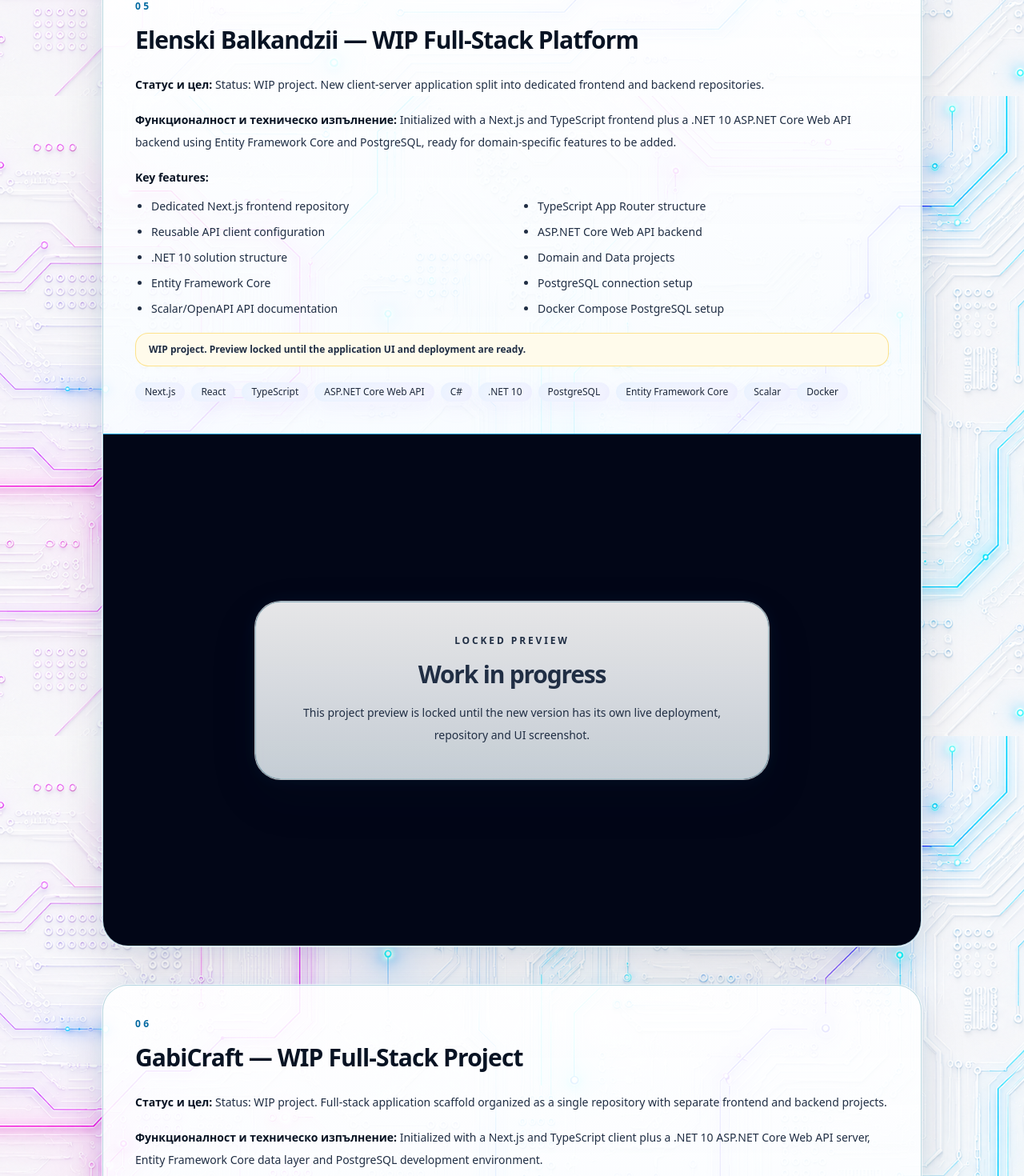
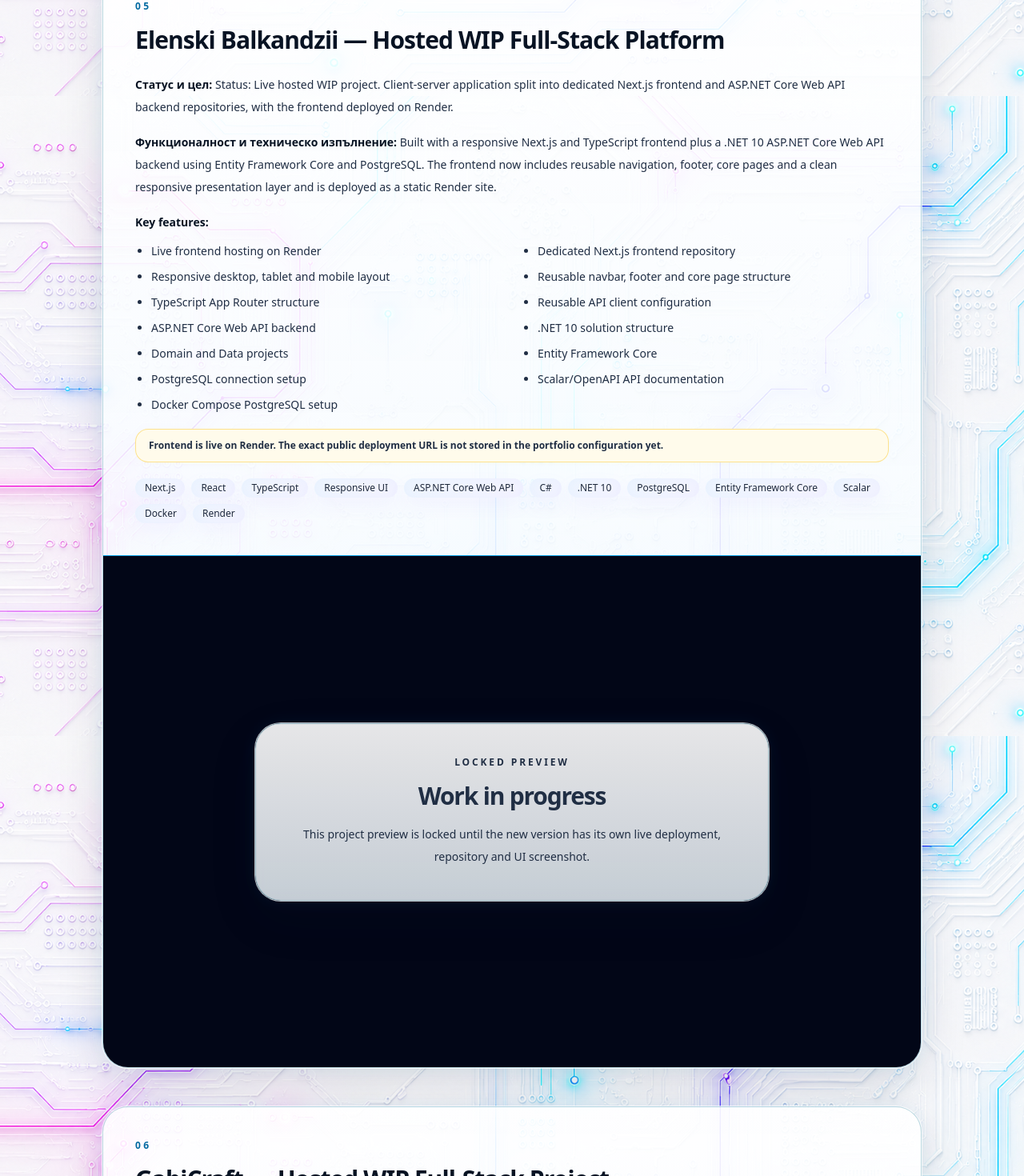
Before and after one commit to viktor132607/MyPortfolioPage, a Next.js app: page /bg in a window 1280 px wide. Shown: the part 9480-10950 px from the top of the page at 80% size. Built offline with nearby package versions, Linux system fonts and the light colour scheme; no server answers.

Commit message:
Update Elenski Balkandzii and GabiCraft hosting status

```diff
--- a/src/data/en/projects.ts
+++ b/src/data/en/projects.ts
@@ -102,13 +102,16 @@ export const projects = [
   },
   {
     number: "05",
-    title: "Elenski Balkandzii — WIP Full-Stack Platform",
+    title: "Elenski Balkandzii — Hosted WIP Full-Stack Platform",
     context:
-      "Status: WIP project. New client-server application split into dedicated frontend and backend repositories.",
+      "Status: Live hosted WIP project. Client-server application split into dedicated Next.js frontend and ASP.NET Core Web API backend repositories, with the frontend deployed on Render.",
     solution:
-      "Initialized with a Next.js and TypeScript frontend plus a .NET 10 ASP.NET Core Web API backend using Entity Framework Core and PostgreSQL, ready for domain-specific features to be added.",
+      "Built with a responsive Next.js and TypeScript frontend plus a .NET 10 ASP.NET Core Web API backend using Entity Framework Core and PostgreSQL. The frontend now includes reusable navigation, footer, core pages and a clean responsive presentation layer and is deployed as a static Render site.",
     features: [
+      "Live frontend hosting on Render",
       "Dedicated Next.js frontend repository",
+      "Responsive desktop, tablet and mobile layout",
+      "Reusable navbar, footer and core page structure",
       "TypeScript App Router structure",
       "Reusable API client configuration",
       "ASP.NET Core Web API backend",
@@ -119,22 +122,25 @@ export const projects = [
       "Scalar/OpenAPI API documentation",
       "Docker Compose PostgreSQL setup"
     ],
-    stack: ["Next.js", "React", "TypeScript", "ASP.NET Core Web API", "C#", ".NET 10", "PostgreSQL", "Entity Framework Core", "Scalar", "Docker"],
+    stack: ["Next.js", "React", "TypeScript", "Responsive UI", "ASP.NET Core Web API", "C#", ".NET 10", "PostgreSQL", "Entity Framework Core", "Scalar", "Docker", "Render"],
     previewType: "locked",
     previewUrl: "",
     previewImage: "",
     repositoryUrl: "https://github.com/viktor132607/ElenskiBalkandzii.Client",
-    sleepNotice: "WIP project. Preview locked until the application UI and deployment are ready."
+    sleepNotice: "Frontend is live on Render. The exact public deployment URL is not stored in the portfolio configuration yet."
   },
   {
     number: "06",
-    title: "GabiCraft — WIP Full-Stack Project",
+    title: "GabiCraft — Hosted WIP Full-Stack Project",
     context:
-      "Status: WIP project. Full-stack application scaffold organized as a single repository with separate frontend and backend projects.",
+      "Status: Live hosted WIP project. Full-stack application organized as a single repository with separate Next.js frontend and ASP.NET Core Web API backend projects, with the frontend deployed on Render.",
     solution:
-      "Initialized with a Next.js and TypeScript client plus a .NET 10 ASP.NET Core Web API server, Entity Framework Core data layer and PostgreSQL development environment.",
+      "Built with a responsive Next.js and TypeScript client plus a .NET 10 ASP.NET Core Web API server, Entity Framework Core data layer and PostgreSQL development environment. The frontend includes reusable navigation, footer, core pages and a clean responsive UI and is deployed as a static Render site.",
     features: [
+      "Live frontend hosting on Render",
       "Next.js frontend project",
+      "Responsive desktop, tablet and mobile layout",
+      "Reusable navbar, footer and core page structure",
       "TypeScript App Router structure",
       "Reusable Axios API client",
       "ASP.NET Core Web API backend",
@@ -145,12 +151,12 @@ export const projects = [
       "Scalar/OpenAPI API documentation",
       "Docker Compose PostgreSQL environment"
     ],
-    stack: ["Next.js", "React", "TypeScript", "Axios", "ASP.NET Core Web API", "C#", ".NET 10", "PostgreSQL", "Entity Framework Core", "Scalar", "Docker"],
+    stack: ["Next.js", "React", "TypeScript", "Axios", "Responsive UI", "ASP.NET Core Web API", "C#", ".NET 10", "PostgreSQL", "Entity Framework Core", "Scalar", "Docker", "Render"],
     previewType: "locked",
     previewUrl: "",
     previewImage: "",
     repositoryUrl: "https://github.com/viktor132607/GabiCraft",
-    sleepNotice: "WIP project. Preview locked until the application UI and deployment are ready."
+    sleepNotice: "Frontend is live on Render. The exact public deployment URL is not stored in the portfolio configuration yet."
   },
   {
     number: "07",
```
